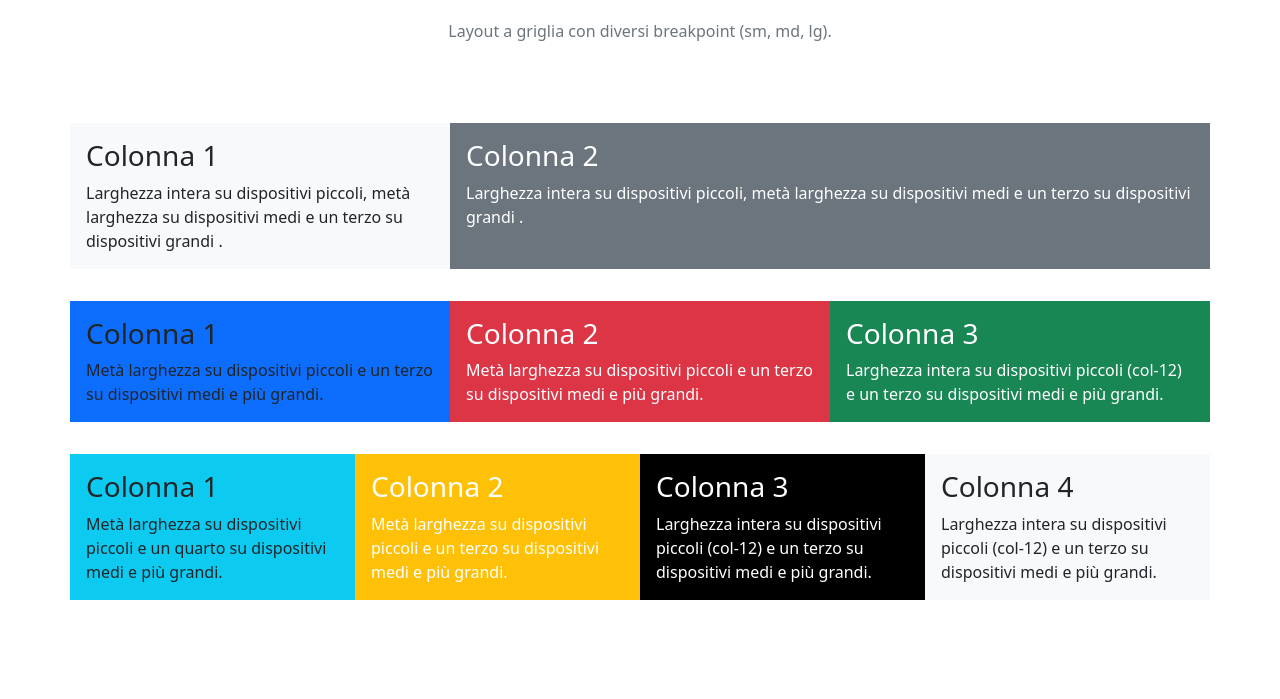
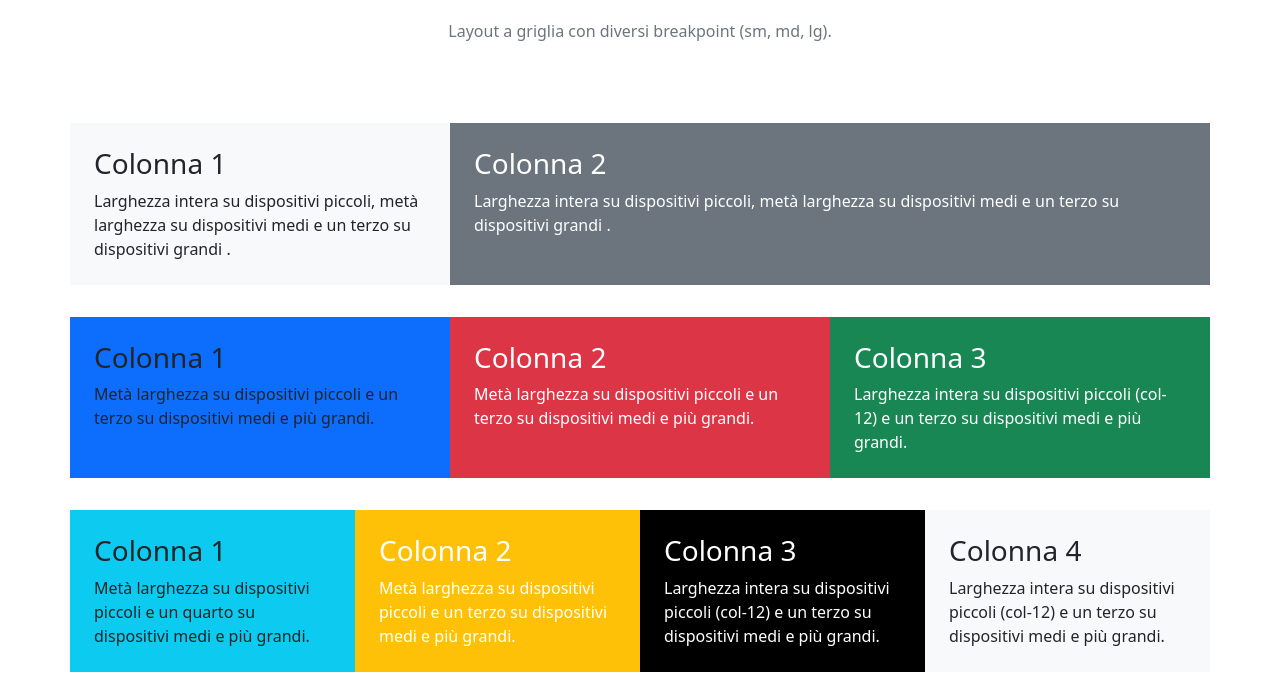
Before and after one commit to MicheleFumi/htmlcss-bootstrap-layout, a plain HTML site: page index.html in a window 1280 px wide. Shown: the part 101-800 px from the top of the page. Drawn offline with nearby package versions, Linux system fonts and the light colour scheme.

Commit message:
fix padding of rows

```diff
--- a/index.html
+++ b/index.html
@@ -22,14 +22,14 @@
     <main id="app_main">
         <div class="container py-3">
             <div class="row">
-                <div class="bg-light p-3 col-12 col-md-6 col-lg-4">
+                <div class="bg-light p-4 col-12 col-md-6 col-lg-4">
                     <h3>Colonna 1</h3>
                     <div>
                         Larghezza intera su dispositivi piccoli, metà larghezza su dispositivi medi e un terzo su
                         dispositivi grandi .
                     </div>
                 </div>
-                <div class=" bg-secondary p-3 text-white col-12 col-md-6 col-lg-8">
+                <div class=" bg-secondary p-4 text-white col-12 col-md-6 col-lg-8">
                     <h3>Colonna 2</h3>
                     <div>
                         Larghezza intera su dispositivi piccoli, metà larghezza su dispositivi medi e un terzo su
@@ -43,19 +43,19 @@
 
         <div class="container py-3">
             <div class="row">
-                <div class="bg-primary col-6 col-md-4 p-3">
+                <div class="bg-primary col-6 col-md-4 p-4">
                     <h3>Colonna 1</h3>
                     <div>
                         Metà larghezza su dispositivi piccoli e un terzo su dispositivi medi e più grandi.
                     </div>
                 </div>
-                <div class=" bg-danger text-white col-6 col-md-4 p-3">
+                <div class=" bg-danger text-white col-6 col-md-4 p-4">
                     <h3>Colonna 2</h3>
                     <div>
                         Metà larghezza su dispositivi piccoli e un terzo su dispositivi medi e più grandi.
                     </div>
                 </div>
-                <div class=" bg-success text-white col-12 col-md-4 p-3">
+                <div class=" bg-success text-white col-12 col-md-4 p-4">
                     <h3>Colonna 3</h3>
                     <div>
                         Larghezza intera su dispositivi piccoli (col-12) e un terzo su dispositivi medi e più grandi.
@@ -67,26 +67,26 @@
 
         <div class="container py-3 ">
             <div class="row row-cols-2 row-cols-md-4">
-                <div class="bg-info p-3">
+                <div class="bg-info p-4">
                     <h3>Colonna 1</h3>
                     <div>
                         Metà larghezza su dispositivi piccoli e un quarto su dispositivi medi e più grandi.
                     </div>
                 </div>
-                <div class=" bg-warning text-white p-3">
+                <div class=" bg-warning text-white p-4">
                     <h3>Colonna 2</h3>
                     <div>
                         Metà larghezza su dispositivi piccoli e un terzo su dispositivi medi e più grandi.
                     </div>
                 </div>
-                <div class=" bg-black text-white p-3">
+                <div class=" bg-black text-white p-4">
                     <h3>Colonna 3</h3>
                     <div>
                         Larghezza intera su dispositivi piccoli (col-12) e un terzo su dispositivi medi e più grandi.
                     </div>
                 </div>
 
-                <div class=" bg-light p-3">
+                <div class=" bg-light p-4">
                     <h3>Colonna 4</h3>
                     <div>
                         Larghezza intera su dispositivi piccoli (col-12) e un terzo su dispositivi medi e più grandi.
```
